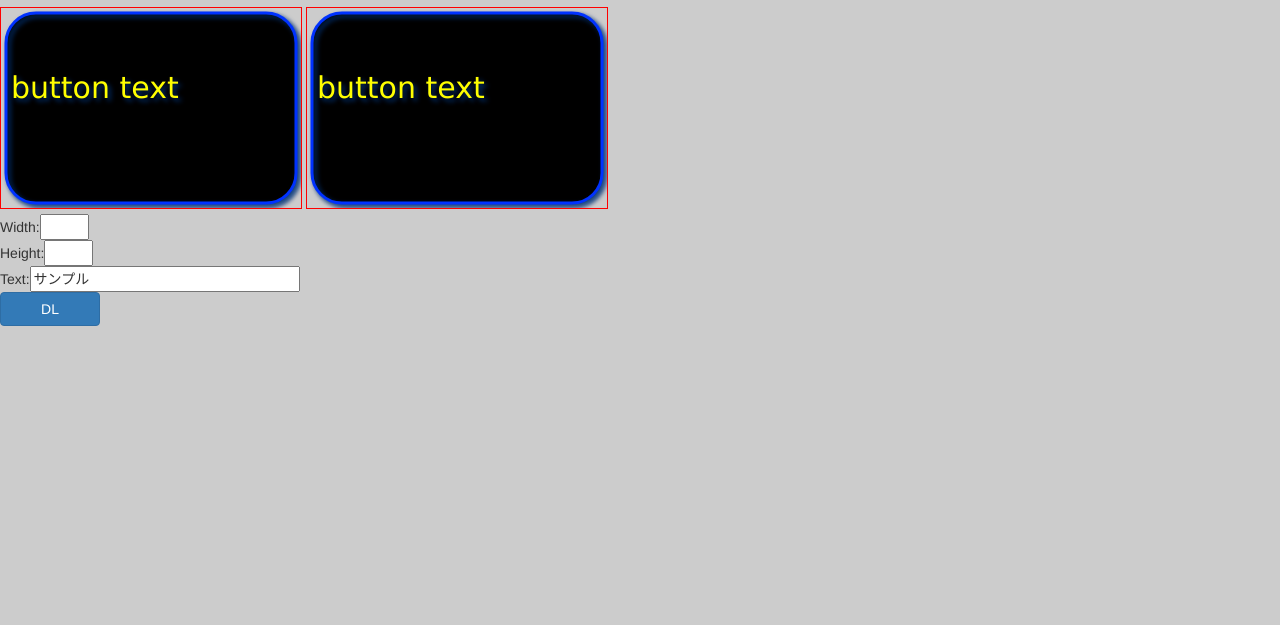
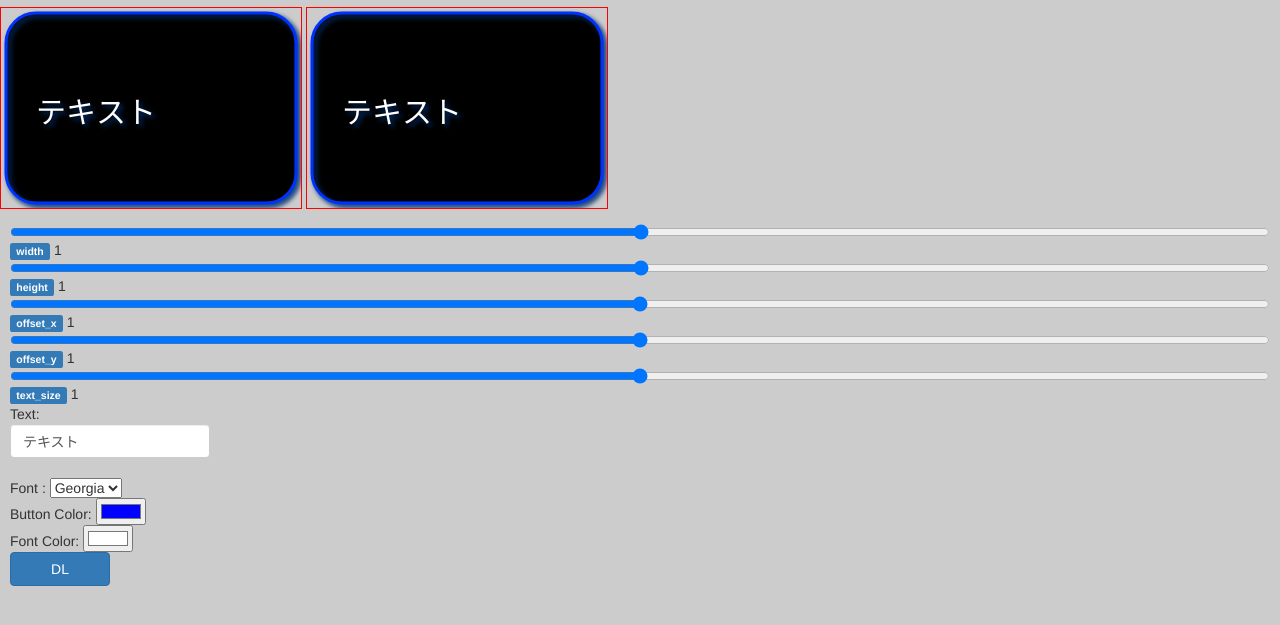
Before and after one commit to peroon/button_generator, a plain HTML site: page index.html in a window 1280 px wide. Shown: the part 63-688 px from the top of the page. Drawn offline with nearby package versions, Linux system fonts and the light colour scheme.

Commit message:
change canvas by slider

```diff
--- a/index.css
+++ b/index.css
@@ -7,3 +7,8 @@ body {
   color:red;
   border-style: solid; border-width: 1px;
 }
+
+.slider{
+  width:300px;
+  margin:10px;
+}
--- a/index.html
+++ b/index.html
@@ -2,6 +2,9 @@
 
 <link href="http://netdna.bootstrapcdn.com/bootstrap/3.0.3/css/bootstrap.min.css" rel="stylesheet">
 <script src="http://netdna.bootstrapcdn.com/bootstrap/3.0.3/js/bootstrap.min.js"></script>
+
+<link rel="stylesheet" href="http://code.jquery.com/ui/1.10.3/themes/smoothness/jquery-ui.css">
+<script src="http://code.jquery.com/ui/1.10.3/jquery-ui.js"></script>
 
 <script src="./lib.js"></script>
 <script src="./index.js"></script>
@@ -11,6 +14,17 @@
 <script>
 $(function(){
 	onload();
+	$( ".slider" ).slider({
+	  change: function( event, ui ) {redraw()}
+	});
+	$(".on_change_update").change(function(){
+		redraw();
+		var $this = $(this);
+		var val = $this.val();
+		var id = $this.attr("id");
+		//update label
+		$("#"+id+"_value").text(val);
+	});
 });
 </script>
 
@@ -22,8 +36,41 @@ $(function(){
 	    <canvas class="canvas" id="canvas_pressed" width="300" height="200"></canvas>
 	</div>
 
-	Width:<input type="number" name="quantity" min="1" max="5"><br>
-	Height:<input type="number" name="quantity" min="1" max="5"><br>
-	Text:<input type="text" name="example2" size="30" maxlength="30" value="サンプル"><br>
-	<a class="btn btn-primary" style="width:100px;" href="#" width="100" onclick="screenshot();">DL</a>
+	<form id="ui_box" style="padding:10px;">
+		<!--slider-->
+		<input type="range" class="on_change_update" id="range_width" min="10" max="1000" step="2">
+			<span class="label label-primary">width</span>
+			<span id="range_width_value">1</span><br>
+
+		<input type="range" class="on_change_update" id="range_height" min="10" max="1000" step="2">
+			<span class="label label-primary">height</span>
+			<span id="range_height_value">1</span><br>
+
+		<input type="range" class="on_change_update" id="range_offset_x" val="10" min="10" max="40" step="1">
+			<span class="label label-primary">offset_x</span>
+			<span id="range_offset_x_value">1</span><br>
+
+		<input type="range" class="on_change_update" id="range_offset_y" val="10" min="10" max="40" step="1">
+			<span class="label label-primary">offset_y</span>
+			<span id="range_offset_y_value">1</span><br>
+
+		<input type="range" class="on_change_update" id="range_text_size" min="10" max="50" step="2">
+			<span class="label label-primary">text_size</span>
+			<span id="range_text_size_value">1</span><br>
+
+		Text:<input class="on_change_update form-control" style="width:200px;" type="text" id="input_text" size="30" maxlength="30" value="テキスト"><br>
+
+		Font : <select class="on_change_update" id="select_font">
+			<option value="Georgia">Georgia</option>
+			<option value="Times">Times</option>
+			<option value="Impact">Impact</option>
+		</select>
+		<br>
+		Button Color: <input class="on_change_update" id="input_color_button" type="color" value="#0000FF"><br>
+		Font Color:   <input class="on_change_update" id="input_color_font" type="color" value="#FFFFFF"><br>
+
+
+		<a class="btn btn-primary" style="width:100px;" href="#" width="100" onclick="screenshot();">DL</a>
+
+	</form>
 </body>
--- a/index.js
+++ b/index.js
@@ -6,6 +6,10 @@ var drawToCanvas = function()
 var redraw = function(){
     drawButton('canvas');
     drawButton('canvas_pressed');
+}
+
+function p(v){
+	console.log(v);
 }
 
 var drawButton = function(canvasName){
@@ -46,6 +50,7 @@ var drawButton = function(canvasName){
 	context.shadowOffsetY = 3;
 	context.fill();
 	context.stroke();
+
 
 /*
 	//gradation
@@ -93,9 +98,18 @@ var drawButton = function(canvasName){
 	*/
 
 	//text
-	context.font = "30px Verdana";
-	context.fillStyle = 'rgb(255,255,0)';
-	context.fillText("button text",10,90);
+	var buttonText = $("#input_text").val();
+	//context.font = "30px Verdana";
+	//context.font = "40px Georgia, serif";
+	var font_type = $("#select_font").val();
+	var font_size = parseInt($("#range_text_size").val());
+	context.font = font_size+"px "+font_type
+	var font_color = $("#input_color_font").val();
+	context.fillStyle = font_color;
+	//position
+	var offsetX = $("#range_offset_x").val();
+	var offsetY = $("#range_offset_y").val();
+	context.fillText(buttonText,10+parseInt(offsetX),90+parseInt(offsetY));
 
 	context.restore();
 };
```
